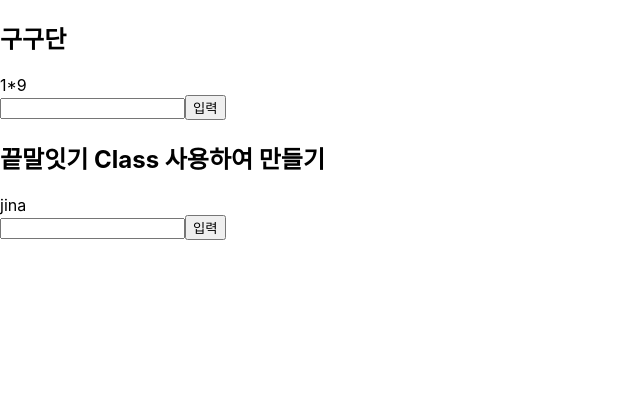
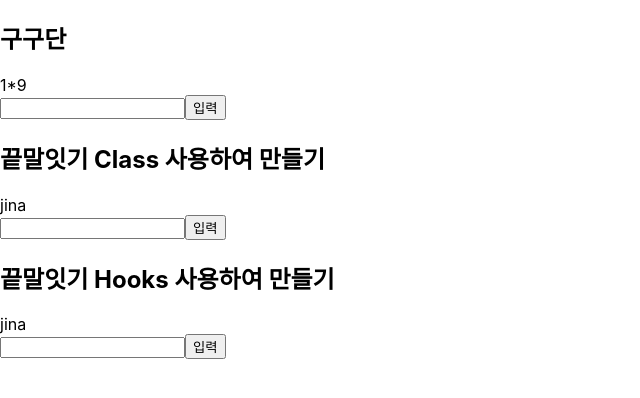
Before and after one commit to devSujinKim/react-webgame, a React (Create React App) app: page / in a window 1280 px wide. Shown: the top 398 px of the page, without its empty margins (0-640 px from the left). Built offline with nearby package versions, Linux system fonts and the light colour scheme.

Commit message:
끝말잇기 Hooks로 만들기 추가

```diff
--- a/src/App.js
+++ b/src/App.js
@@ -1,12 +1,14 @@
 import './App.css';
 import Gugudan from './component/Gugudan';
 import WordRelayClass from './component/WordRelayClass';
+import WordRelayHooks from './component/WordRelayHooks';
 
 function App() {
   return (
     <>
       <Gugudan />
       <WordRelayClass />
+      <WordRelayHooks />
     </>
   );
 }
--- /dev/null
+++ b/src/component/WordRelayHooks.js
@@ -0,0 +1,42 @@
+import React, { useState, useRef } from 'react';
+
+const WordRelayHooks = () => {
+  const [word, setWord] = useState('jina');
+  const [value, setValue] = useState('');
+  const [result, setResult] = useState('');
+  const inputRef = useRef(null);
+
+  const onSubmitForm = (e) => {
+    e.preventDefault();
+    if (word[word.length - 1] === value[0]) {
+      setResult('딩동댕');
+      setWord(value);
+      setValue('');
+      inputRef.current.focus();
+      inputRef.current.focus();
+    } else {
+      setResult('땡');
+      setValue('');
+      inputRef.current.focus();
+    }
+  };
+
+  const onChangeInput = (e) => {
+    setValue(e.target.value);
+  };
+
+  return (
+    <>
+      <h2>끝말잇기 Hooks 사용하여 만들기</h2>
+      <div>{word}</div>
+      <form onSubmit={onSubmitForm}>
+        {/* value와 onChange는 세트, 같이 안쓸경우에는 defaultValue 넣음  */}
+        <input ref={inputRef} value={value} onChange={onChangeInput} />
+        <button>입력</button>
+      </form>
+      <p>{result}</p>
+    </>
+  );
+};
+
+export default WordRelayHooks;
```
